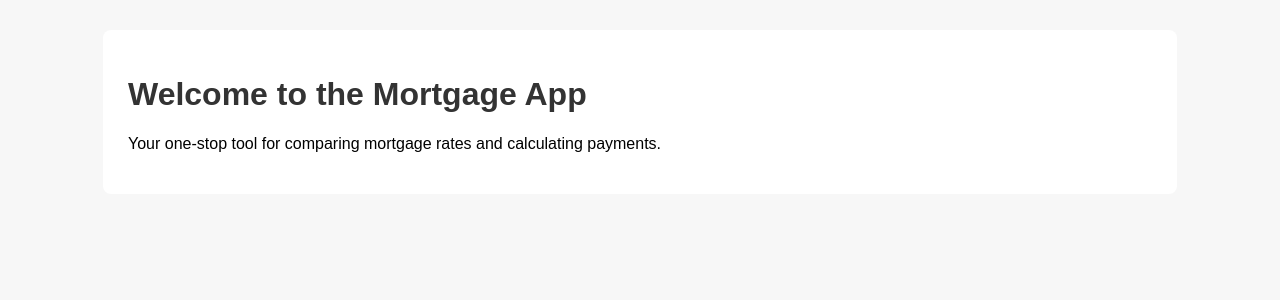
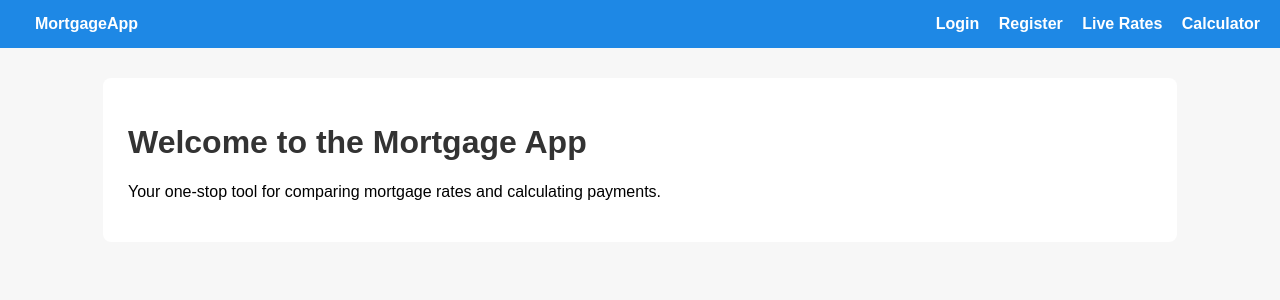
Before and after one commit to ShasD001/AND_MORTGAGE_MANAGEMENT, a Flask app: page / in a window 1280 px wide. Shown: the top 300 px of the page. Run offline with Flask 3, Linux system fonts and the light colour scheme.

Commit message:
adding ligin and register for auth blueprint

```diff
--- a/templates/base.html
+++ b/templates/base.html
@@ -6,6 +6,20 @@
     <link rel="stylesheet" href="{{ url_for('static', filename='css/style.css') }}">
 </head>
 
+<body>
+    <nav class="navbar">
+        <div class="nav-left">
+            <a href="{{ url_for('index') }}" class="logo">MortgageApp</a>
+        </div>
+        <div class="nav-right">
+           <a href="{{ url_for('auth.login') }}">Login</a>
+            <a href="{{ url_for('auth.register') }}">Register</a>
+            <a href="{{ url_for('mortgages.mortgages') }}">Live Rates</a>
+            <a href="{{ url_for('mortgages.calculator') }}">Calculator</a>
+        </div>
+    </nav>
+
+
 
     <main class="container">
         {% block content %}{% endblock %}
```
Also changed, not shown: templates/login.html (added), templates/register.html (added).
